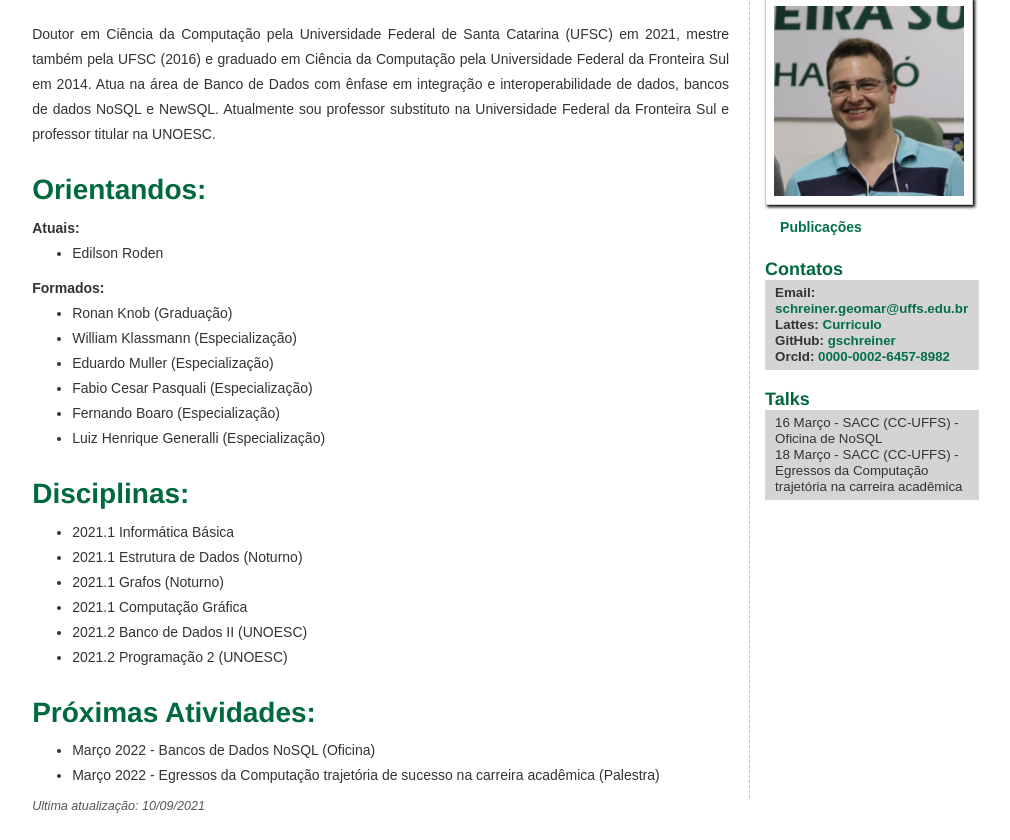
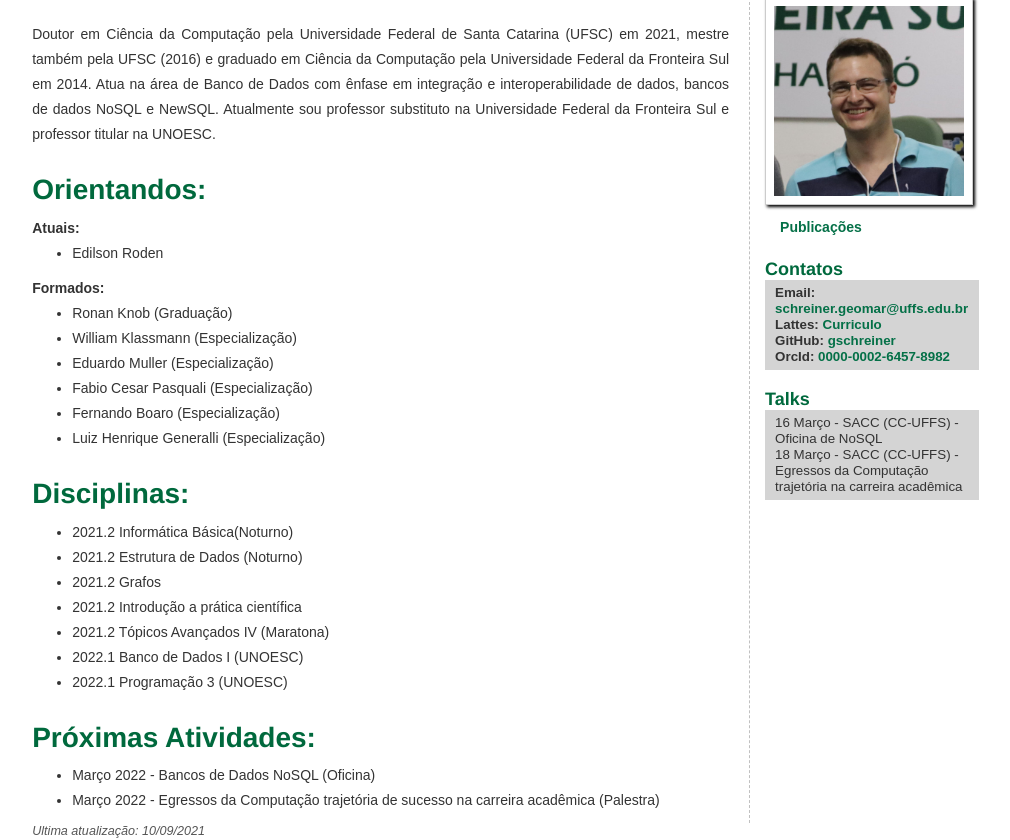
Before and after one commit to gschreiner/ccuffs-site, a plain HTML site: page index.html in a window 1280 px wide. Shown: the part 107-947 px from the top of the page, without its empty margins (147-1157 px from the left). Before the commit the page ends 922 px from the top, so only its background shows below. Drawn offline with Linux system fonts and the light colour scheme; a web font is replaced by a local one.

Commit message:
update 0311

```diff
--- a/index.html
+++ b/index.html
@@ -130,12 +130,13 @@
 <h2>Disciplinas:</h2>
 <div class="leftblock">
     <ul>
-        <li> 2021.1 Informática Básica</li>
-        <li> 2021.1 Estrutura de Dados (Noturno)</li>
-        <li> 2021.1 Grafos (Noturno) </li>
-        <li> 2021.1 Computação Gráfica</li>
-        <li> 2021.2 Banco de Dados II (UNOESC)</li>
-        <li> 2021.2 Programação 2 (UNOESC)</li>
+        <li> 2021.2 Informática Básica(Noturno)</li>
+        <li> 2021.2 Estrutura de Dados (Noturno)</li>
+        <li> 2021.2 Grafos </li>
+        <li> 2021.2 Introdução a prática científica</li>
+	<li> 2021.2 Tópicos Avançados IV (Maratona)</li>
+        <li> 2022.1 Banco de Dados I (UNOESC)</li>
+        <li> 2022.1 Programação 3 (UNOESC)</li>
     </ul>
 </div>
 
```
